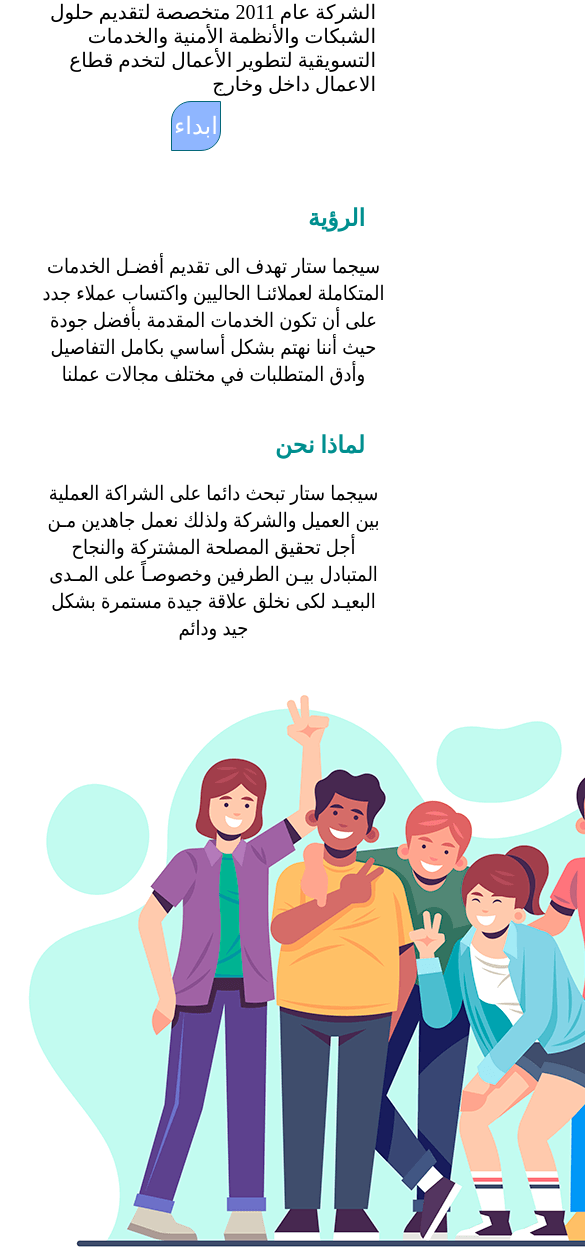
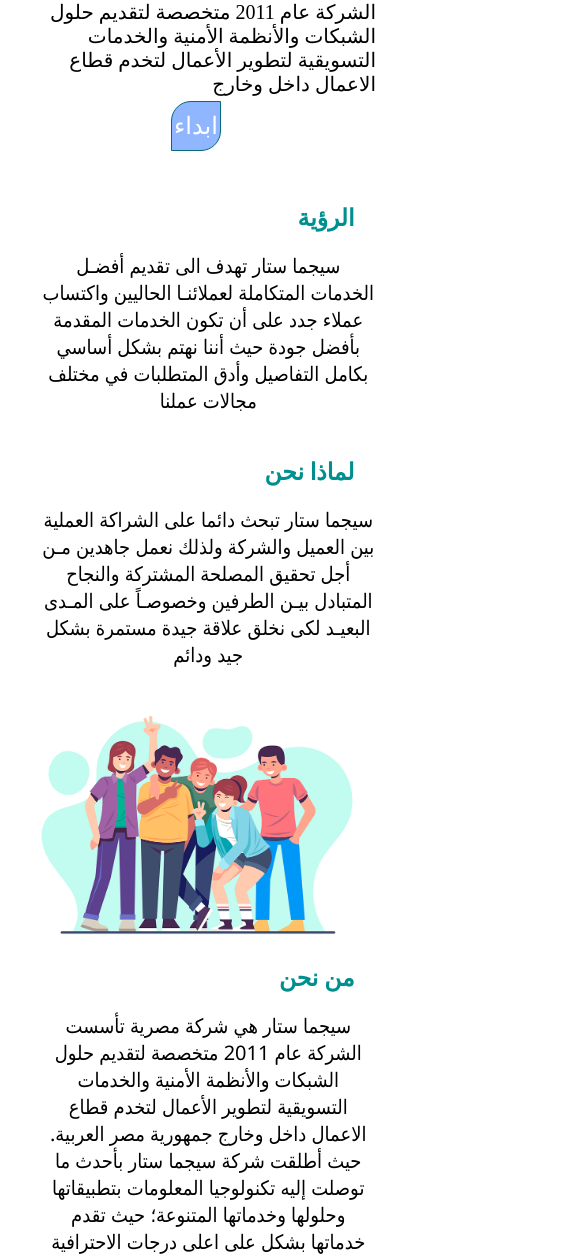
Before and after one commit to ebrahim-elbhiry/task-segma-star, a plain HTML site: page index.html in a window 390 px wide. Shown: the part 746-2000 px from the top of the page, 585 px wide, since content can reach past the window. Drawn offline with Linux system fonts and the light colour scheme.

Commit message:
next upload

```diff
--- a/css/main.css
+++ b/css/main.css
@@ -98,7 +98,11 @@ text-align: right;
 width: 48%;
 margin: 20px 0px;
 font-size: 20px;
-padding: 10px 10px;
+padding: 20px 10px;
+}
+.home .row .child img {
+    width: 95%;
+    height: 95%;
 }
 .home .row .child h3{
     color: rgb(0, 143, 143);
@@ -140,8 +144,8 @@ padding: 60px 10px;
         width: 100%;
         padding: 5px;}
     .home .row{ display: block;}
-    .home .row .child{width: 98%;
+    .home .row .child{width: 95%;
     padding: 2px;}
-    .home .row .chlid img {width: 20px}
-.home .cust p{ padding: 2px;}
+    .home .row .child img{width: 95%;}
+    .home .cust p{ padding: 2px;}
 }
```
Also changed, not shown: imag/11.jpg (added).
